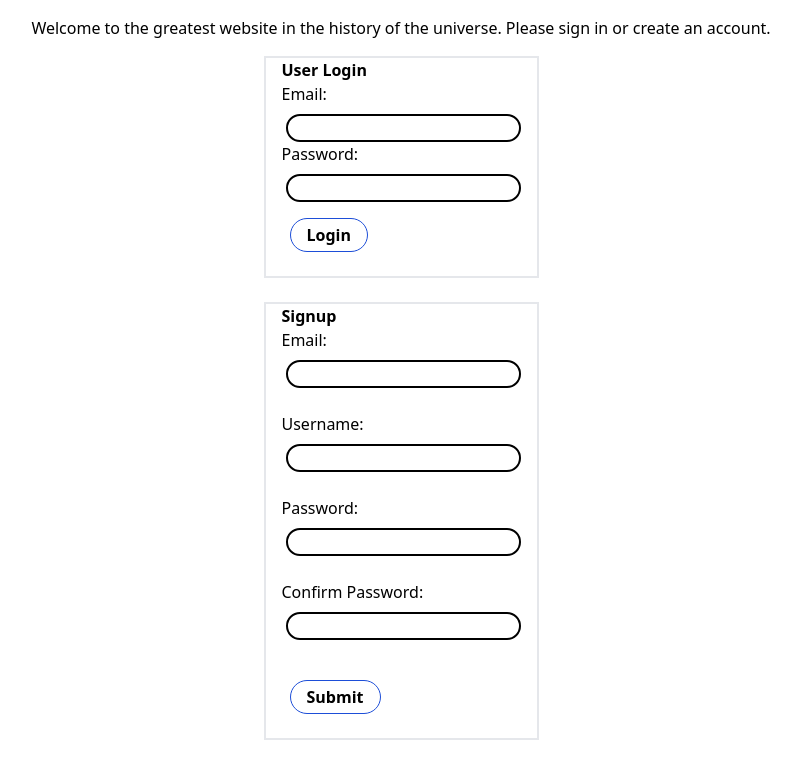
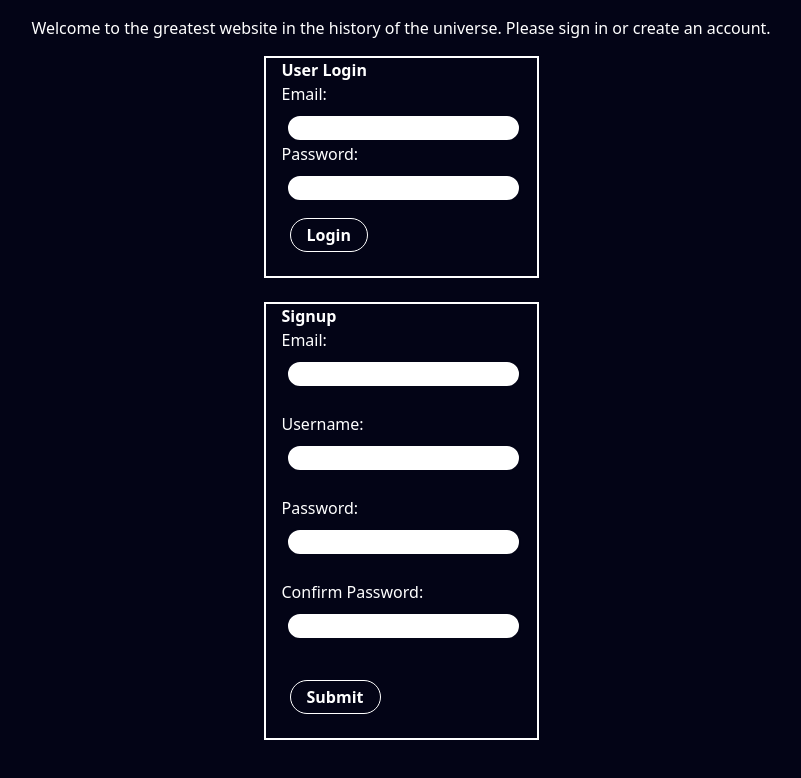
Before and after one commit to Garret-Gallant/stackoverflat-mono-repo, a React (Create React App) app in the folder forum-project-frontend/: page / in a window 1280 px wide. Shown: the top 778 px of the page, without its empty margins (239-1040 px from the left). Built offline with nearby package versions, Linux system fonts and the light colour scheme.

Commit message:
styling and reset category on view posts button click

```diff
--- a/forum-project-frontend/src/components/App.js
+++ b/forum-project-frontend/src/components/App.js
@@ -15,7 +15,7 @@ function App() {
   const [loggedIn, setLoggedIn] = useState(false);
   const [categoryName, setCategoryName] = useState("");
 
-  console.log(categoryName)
+  console.log(categoryName);
   const navigate = useNavigate();
 
   //Sets state and makes cookie session r.ok is true if backend doesnt throw http error
@@ -49,16 +49,21 @@ function App() {
   }, [loggedIn]);
 
   return (
-    <div>
-      {loggedIn ? <NavBar user={user} handleLogout={handleLogout} setCategoryName={setCategoryName} /> : null}
+    <div className="app">
+      {loggedIn ? (
+        <NavBar
+          user={user}
+          handleLogout={handleLogout}
+          setCategoryName={setCategoryName}
+        />
+      ) : null}
       <Routes>
         <Route exact path="/" element={<Landing onLogin={onLogin} />} />
+        <Route exact path="/home" element={<Home user={user} />} />
         <Route
-          exact
-          path="/home"
-          element={<Home user={user} />}
+          path="/view-posts"
+          element={<PostList user={user} categoryName={categoryName} />}
         />
-        <Route path="/view-posts" element={<PostList user={user} categoryName={categoryName}/>} />
         <Route
           path="/create-post"
           element={<PostForm user={user} onSubmit={goToHomePage} />}
--- a/forum-project-frontend/src/components/Home.js
+++ b/forum-project-frontend/src/components/Home.js
@@ -3,6 +3,7 @@ import PostList from "./PostList";
 const Home = ({ user }) => {
   return (
     <div>
+      <h2 className="text-center">Home page</h2>
       <PostList fetchAdminPosts={true} user={user} />
     </div>
   );
--- a/forum-project-frontend/src/components/Landing.js
+++ b/forum-project-frontend/src/components/Landing.js
@@ -3,7 +3,7 @@ import Login from "./Login";
 import SignUp from "./SignUp";
 const Landing = ({ onLogin }) => {
   return (
-    <div>
+    <div className="text-white">
       <h2 className="w-fit m-auto mt-4 mb-4">
         Welcome to the greatest website in the history of the universe. Please
         sign in or create an account.
--- a/forum-project-frontend/src/components/NavBar.js
+++ b/forum-project-frontend/src/components/NavBar.js
@@ -5,28 +5,36 @@ import { NavLink } from "react-router-dom";
 function NavBar({ user, handleLogout, setCategoryName }) {
   return (
     <div>
-      <img
-        class="object-cover h-96 object-center"
-        src="https://user-images.githubusercontent.com/81394542/190235133-396cb4ab-c85b-4190-a847-44153bf6cca4.png"
-        alt="Stackoverflat Logo"
+      <div>
+        <img
+          class="object-cover h-96 object-center w-full"
+          src="https://user-images.githubusercontent.com/81394542/190235133-396cb4ab-c85b-4190-a847-44153bf6cca4.png"
+          alt="Stackoverflat Logo"
+        />
+      </div>
+      <NavBarSide user={user} setCategoryName={setCategoryName} />
+      <NavBarTop
+        user={user}
+        handleLogout={handleLogout}
+        setCategoryName={setCategoryName}
       />
-      <div className="flex">
-        <NavBarSide user={user} setCategoryName={setCategoryName} />
-        <NavBarTop user={user} handleLogout={handleLogout} />
-      </div>
     </div>
   );
 }
 
-const NavBarTop = ({ user, handleLogout }) => {
+const NavBarTop = ({ user, handleLogout, setCategoryName }) => {
   return (
-    <div className="topNavBar w-fit ml-auto">
+    <div className="top-nav-bar w-fit h-fit absolute right-0 top-96">
       <h2>User: {!!Object.keys(user).length ? user.username : "Anonymous"}</h2>
       <NavLink className="nav-button" to="/home">
         <span>Home </span>
       </NavLink>
 
-      <NavLink className="nav-button" to="/view-posts">
+      <NavLink
+        className="nav-button"
+        to="/view-posts"
+        onClick={() => setCategoryName("")}
+      >
         <span>View Posts </span>
       </NavLink>
       <NavLink className="nav-button" to="/create-post">
@@ -57,17 +65,20 @@ const NavBarSide = ({ user, setCategoryName }) => {
   }, []);
 
   return isOpen ? (
-    <button className="cat-button" onClick={toggleSideBarMenu}>
+    <button className="cat-button w-fit" onClick={toggleSideBarMenu}>
       View Specific Category
     </button>
   ) : (
-    <div>
-      <button className="cat-button" onClick={toggleSideBarMenu}>
+    <div className="w-fit">
+      <button className="cat-button w-fit" onClick={toggleSideBarMenu}>
         Close Menu
       </button>
-      <div>
+      <div className="buttons absolute">
         {categories.map((category) => (
-          <button onClick={(() => setCategoryName(category.name))} className="cat-button">
+          <button
+            onClick={() => setCategoryName(category.name)}
+            className="cat-button"
+          >
             {category.name}
           </button>
         ))}
--- a/forum-project-frontend/src/components/Post.js
+++ b/forum-project-frontend/src/components/Post.js
@@ -1,8 +1,8 @@
-import React from "react";
+import React, { useState } from "react";
 
 const Post = ({ post, user_id }) => {
   const { title, body, user, category } = post;
-
+  const [liked, setLiked] = useState(false);
   const likePost = () => {
     fetch(`/post_likes`, {
       method: "POST",
@@ -10,16 +10,17 @@ const Post = ({ post, user_id }) => {
       body: JSON.stringify({ user_id: user_id, post_id: post.id }),
     })
       .then((r) => r.json())
-      .then((data) => console.log(data));
+      .then(setLiked(true));
   };
 
   return (
-    <div className="h-64 max-w-xl ml-auto mr-auto flex flex-col items-center border border-black my-4">
+    <div className="post-card">
       <span className="ml-auto pr-2 py-2">{user.username}</span>
       <span className="ml-auto pr-2 py-2">{category.name}</span>
+      <span className="ml-auto pr-2 py-2">liked:{JSON.stringify(liked)}</span>
       <span className="my-2 font-bold">{title}</span>
       <p className="w-128 px-2 h-24 overflow-hidden text-ellipsis">{body}</p>
-      <span>user said: "i agree" 5m</span>
+      <span>-comment placeholder-</span>
       <button className="mt-auto">comments</button>
       <button className="mt-auto" onClick={likePost}>
         like
--- a/forum-project-frontend/src/components/PostList.js
+++ b/forum-project-frontend/src/components/PostList.js
@@ -28,25 +28,25 @@ const PostList = ({ fetchAdminPosts = false, user, categoryName }) => {
     }
   }, []);
 
-
   useEffect(() => {
     filterPosts();
   }, [categoryName]);
 
   const filterPosts = () => {
-      setFilteredPosts(posts.filter((post) => post.category.name === categoryName));
+    setFilteredPosts(
+      posts.filter((post) => post.category.name === categoryName)
+    );
   };
 
   return (
     <div>
-      <h2 className="w-fit m-auto">Posts</h2>
-      {categoryName ?
-      filteredPosts.map((post) => (
-        <Post key={post.id} post={post} user_id={user.id} /> ))
-        :
-      posts.map((post) => (
-        <Post key={post.id} post={post} user_id={user.id} />
-      ))}
+      {categoryName
+        ? filteredPosts.map((post) => (
+            <Post key={post.id} post={post} user_id={user.id} />
+          ))
+        : posts.map((post) => (
+            <Post key={post.id} post={post} user_id={user.id} />
+          ))}
     </div>
   );
 };
--- a/forum-project-frontend/src/components/Profile.js
+++ b/forum-project-frontend/src/components/Profile.js
@@ -1,6 +1,6 @@
 import React from "react";
 import { useState, useEffect } from "react";
-
+import Post from "./Post";
 //I was just getting the data from the backend, but I'm not sure how to display it
 //I put all the components in one file bc laziness feel free to fix
 const Profile = ({ user }) => {
@@ -24,13 +24,13 @@ const Profile = ({ user }) => {
         setComponent(<UserInfo user={user} />);
         break;
       case "submitted":
-        setComponent(<SubmittedPosts />);
+        setComponent(<SubmittedPosts user={user} />);
         break;
       case "comments":
         setComponent(<SubmittedComments />);
         break;
       case "liked":
-        setComponent(<LikedPosts />);
+        setComponent(<LikedPosts user={user} />);
         break;
       case "liked_comments":
         setComponent(<LikedComments />);
@@ -78,7 +78,7 @@ const UserInfo = ({ user }) => {
   );
 };
 
-const SubmittedPosts = () => {
+const SubmittedPosts = ({ user }) => {
   const [posts, setPosts] = useState([]);
 
   useEffect(() => {
@@ -89,15 +89,7 @@ const SubmittedPosts = () => {
 
   if (posts.length > 0) {
     return posts.map((post) => {
-      return (
-        <ul key={post.id}>
-          <li className="font-bold">-{post.category.name}-</li>
-          <li>{post.title}</li>
-          <li>{post.body}</li>
-          <li>submitted: {post.user.username}</li>
-          <li className="hover:cursor-pointer">view comments</li>
-        </ul>
-      );
+      return <Post key={post.id} post={post} user_id={user.id} />;
     });
   }
 };
@@ -118,7 +110,7 @@ const SubmittedComments = () => {
   );
 };
 
-const LikedPosts = () => {
+const LikedPosts = ({ user }) => {
   const [likes, setLikes] = useState([]);
   useEffect(() => {
     fetch("/me/post_likes")
@@ -126,7 +118,11 @@ const LikedPosts = () => {
       .then((data) => setLikes(data));
   }, []);
 
-  return likes.length > 0 ? <div>{likes}</div> : <div>Nothing to display</div>;
+  return likes.length > 0 ? (
+    likes.map((post) => <Post key={post.id} post={post} user_id={user.id} />)
+  ) : (
+    <div>Nothing to display</div>
+  );
 };
 
 const LikedComments = () => {
--- a/forum-project-frontend/src/index.css
+++ b/forum-project-frontend/src/index.css
@@ -3,24 +3,37 @@
 @tailwind utilities;
 
 @layer components {
+  body {
+    @apply bg-black;
+  }
   input {
-    @apply align-super border-black border-2 rounded-full ml-1 flex flex-col
+    @apply text-black align-super border-cyan border-2 rounded-full ml-1 flex flex-col
     items-center justify-center mt-2;
   }
-  .sign-button{
-    @apply hover:bg-blue-700 text-black font-bold my-4 py-1 px-4 border border-blue-700 rounded-full ml-2 mb-6
+  .top-nav-bar {
+    @apply text-white;
+  }
+  .sign-button {
+    @apply hover:bg-[blue] text-white font-bold my-4 py-1 px-4 border border-cyan rounded-full ml-2 mb-6;
   }
   .nav-button {
-    @apply hover:bg-blue-700 text-black font-bold my-4 py-1 px-4 border border-blue-700 rounded-full ml-2 mb-6
+    @apply hover:bg-[blue] bg-black border-white text-white font-bold my-4 py-1 px-4 border border-cyan rounded-full ml-2 mb-6;
   }
+  .post-card {
+    @apply h-64 max-w-xl text-black border-orange bg-white ml-auto mr-auto flex flex-col items-center border border-black my-4;
+  }
+
   .cat-button {
-    @apply hover:bg-blue-700 text-black font-bold py-1 px-4 border border-blue-700 rounded-full ml-2 mt-6 mb-6 flex flex-col
-    items-center justify-center mt-2
+    @apply hover:bg-[blue] border-white bg-black text-white font-bold py-1 px-4 border border-cyan rounded-full ml-2  mb-6 flex flex-col
+    items-center justify-center mt-2;
   }
   .user-form {
     @apply flex flex-col ml-auto mr-auto border-2 w-fit pl-4 pr-4 mb-6;
   }
   .profileCardSelect span {
-    @apply text-black font-bold py-1 px-4 ml-2 mt-6 mb-6 hover:cursor-pointer;
+    @apply text-white font-bold py-1 px-4 ml-2 mt-6 mb-6 hover:cursor-pointer;
+  }
+  .profile {
+    @apply text-white;
   }
 }
--- a/forum-project-frontend/tailwind.config.js
+++ b/forum-project-frontend/tailwind.config.js
@@ -8,6 +8,15 @@ module.exports = {
       lg: "1024px",
       xl: "1280px",
       "2xl": "1536px",
+    },
+    colors: {
+      "light-blue": "#5ca5r6",
+      "black-blue": "#101820",
+      orange: "#e45b44",
+      "dark-blue": "#1b2630",
+      black: "#030416",
+      cyan: "00EFE1",
+      white: "#FFFFFF",
     },
     extend: {
       spacing: {
```
